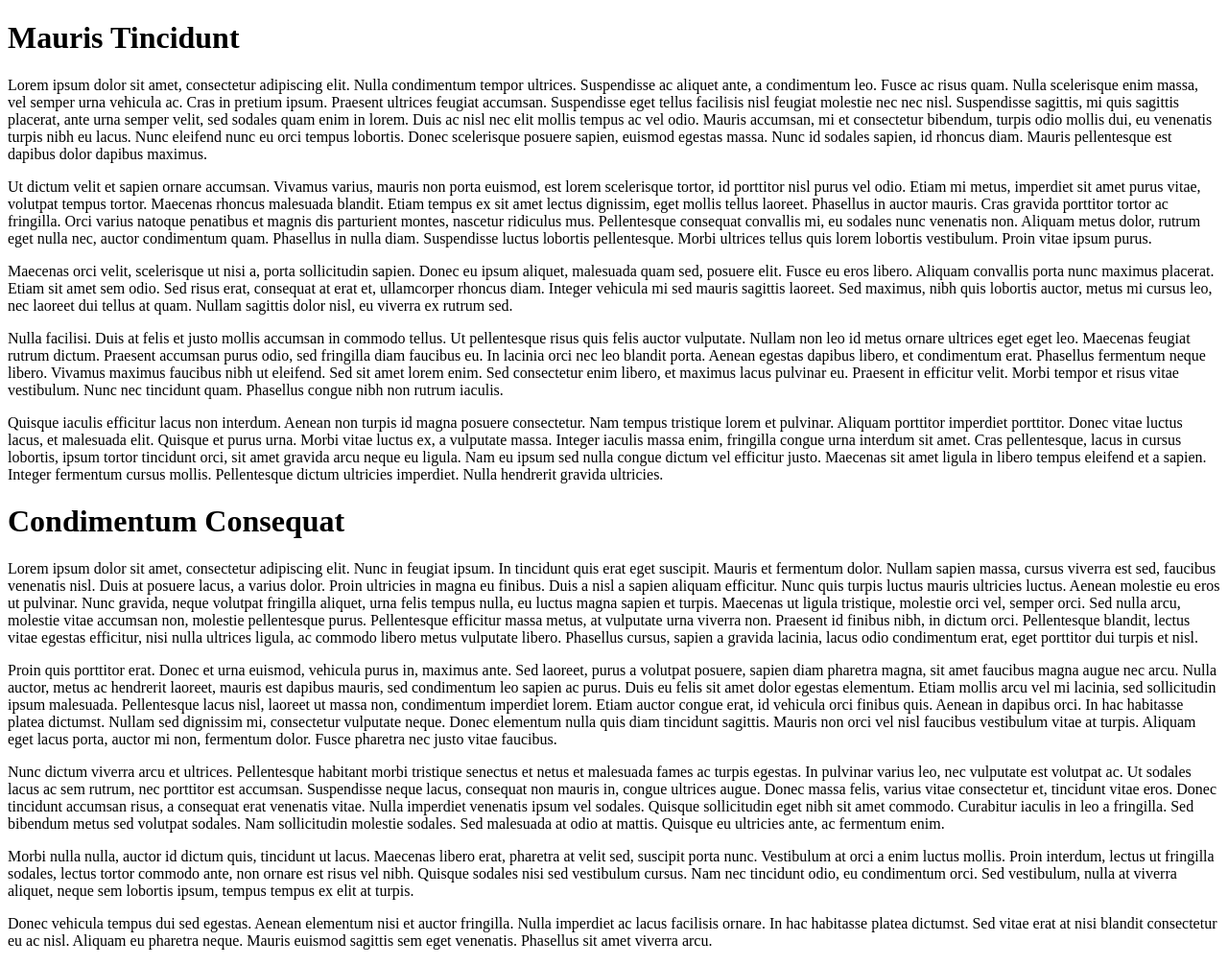
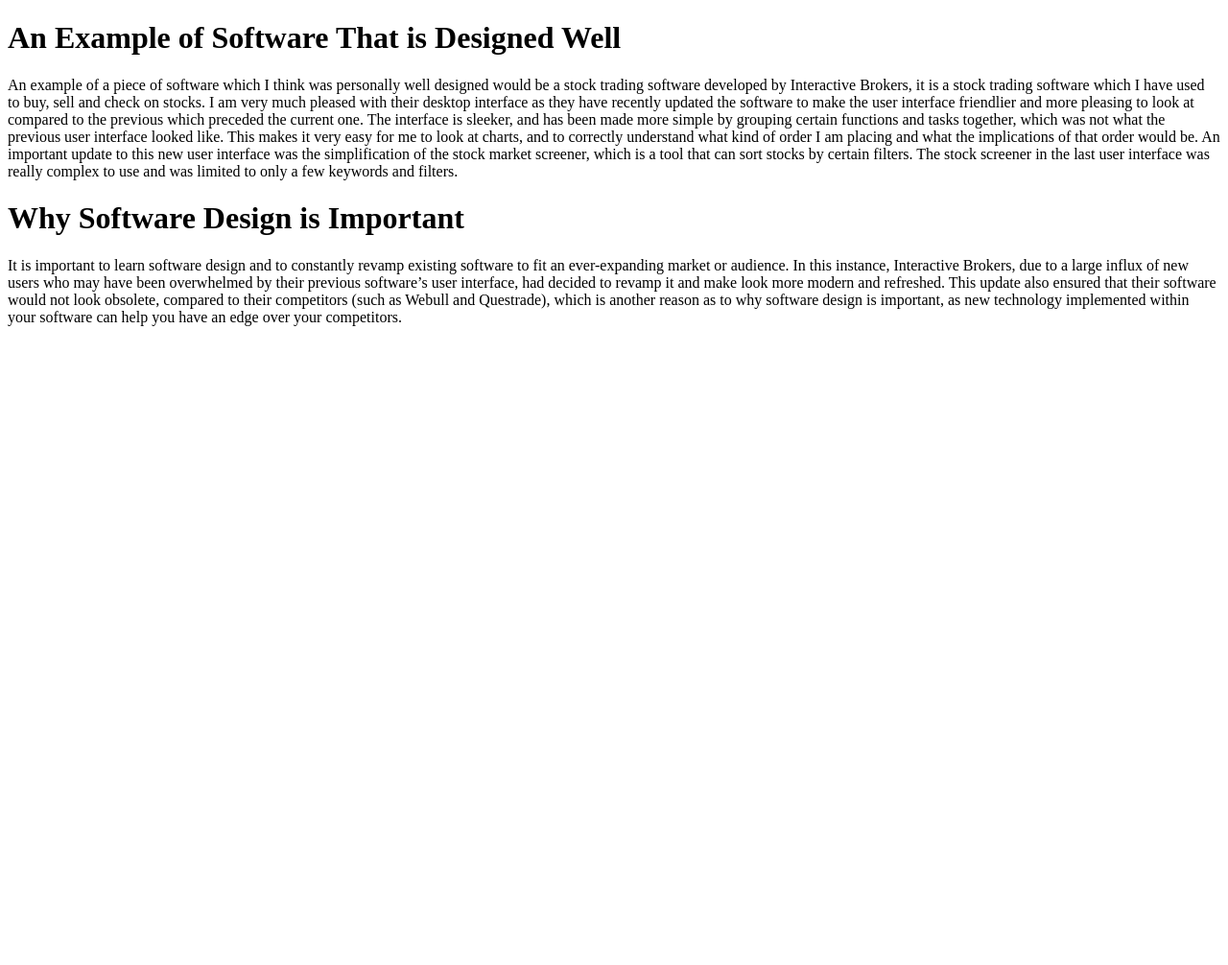
Before and after one commit to rtorotan/rtorotanuog, a plain HTML site: page index.html in a window 1280 px wide. Shown: the whole page at 96% size. After the commit the page ends 800 px from the top, so only its background shows below. Drawn offline with Linux system fonts and the light colour scheme.

Commit message:
Update index.html

```diff
--- a/index.html
+++ b/index.html
@@ -2,78 +2,24 @@
 <html>
 
 <head>
-  <title>CIS*1250 Template</title>
+  <title>Writing Assignment 1</title>
   <meta name="google" content="notranslate">
 </head>
 
 <body>
-  <h1>Mauris Tincidunt</h1>
-  <p>Lorem ipsum dolor sit amet, consectetur adipiscing elit. Nulla condimentum tempor ultrices. Suspendisse ac aliquet
-    ante, a condimentum leo. Fusce ac risus quam. Nulla scelerisque enim massa, vel semper urna vehicula ac. Cras in
-    pretium ipsum. Praesent ultrices feugiat accumsan. Suspendisse eget tellus facilisis nisl feugiat molestie nec nec
-    nisl. Suspendisse sagittis, mi quis sagittis placerat, ante urna semper velit, sed sodales quam enim in lorem. Duis
-    ac nisl nec elit mollis tempus ac vel odio. Mauris accumsan, mi et consectetur bibendum, turpis odio mollis dui, eu
-    venenatis turpis nibh eu lacus. Nunc eleifend nunc eu orci tempus lobortis. Donec scelerisque posuere sapien,
-    euismod egestas massa. Nunc id sodales sapien, id rhoncus diam. Mauris pellentesque est dapibus dolor dapibus
-    maximus.</p>
-  <p>Ut dictum velit et sapien ornare accumsan. Vivamus varius, mauris non porta euismod, est lorem scelerisque tortor,
-    id porttitor nisl purus vel odio. Etiam mi metus, imperdiet sit amet purus vitae, volutpat tempus tortor. Maecenas
-    rhoncus malesuada blandit. Etiam tempus ex sit amet lectus dignissim, eget mollis tellus laoreet. Phasellus in
-    auctor mauris. Cras gravida porttitor tortor ac fringilla. Orci varius natoque penatibus et magnis dis parturient
-    montes, nascetur ridiculus mus. Pellentesque consequat convallis mi, eu sodales nunc venenatis non. Aliquam metus
-    dolor, rutrum eget nulla nec, auctor condimentum quam. Phasellus in nulla diam. Suspendisse luctus lobortis
-    pellentesque. Morbi ultrices tellus quis lorem lobortis vestibulum. Proin vitae ipsum purus.</p>
-  <p>Maecenas orci velit, scelerisque ut nisi a, porta sollicitudin sapien. Donec eu ipsum aliquet, malesuada quam sed,
-    posuere elit. Fusce eu eros libero. Aliquam convallis porta nunc maximus placerat. Etiam sit amet sem odio. Sed
-    risus erat, consequat at erat et, ullamcorper rhoncus diam. Integer vehicula mi sed mauris sagittis laoreet. Sed
-    maximus, nibh quis lobortis auctor, metus mi cursus leo, nec laoreet dui tellus at quam. Nullam sagittis dolor nisl,
-    eu viverra ex rutrum sed.</p>
-  <p>Nulla facilisi. Duis at felis et justo mollis accumsan in commodo tellus. Ut pellentesque risus quis felis auctor
-    vulputate. Nullam non leo id metus ornare ultrices eget eget leo. Maecenas feugiat rutrum dictum. Praesent accumsan
-    purus odio, sed fringilla diam faucibus eu. In lacinia orci nec leo blandit porta. Aenean egestas dapibus libero, et
-    condimentum erat. Phasellus fermentum neque libero. Vivamus maximus faucibus nibh ut eleifend. Sed sit amet lorem
-    enim. Sed consectetur enim libero, et maximus lacus pulvinar eu. Praesent in efficitur velit. Morbi tempor et risus
-    vitae vestibulum. Nunc nec tincidunt quam. Phasellus congue nibh non rutrum iaculis.</p>
-  <p>Quisque iaculis efficitur lacus non interdum. Aenean non turpis id magna posuere consectetur. Nam tempus tristique
-    lorem et pulvinar. Aliquam porttitor imperdiet porttitor. Donec vitae luctus lacus, et malesuada elit. Quisque et
-    purus urna. Morbi vitae luctus ex, a vulputate massa. Integer iaculis massa enim, fringilla congue urna interdum sit
-    amet. Cras pellentesque, lacus in cursus lobortis, ipsum tortor tincidunt orci, sit amet gravida arcu neque eu
-    ligula. Nam eu ipsum sed nulla congue dictum vel efficitur justo. Maecenas sit amet ligula in libero tempus eleifend
-    et a sapien. Integer fermentum cursus mollis. Pellentesque dictum ultricies imperdiet. Nulla hendrerit gravida
-    ultricies.</p>
-  <h1>Condimentum Consequat</h1>
-  <p>Lorem ipsum dolor sit amet, consectetur adipiscing elit. Nunc in feugiat ipsum. In tincidunt quis erat eget
-    suscipit. Mauris et fermentum dolor. Nullam sapien massa, cursus viverra est sed, faucibus venenatis nisl. Duis at
-    posuere lacus, a varius dolor. Proin ultricies in magna eu finibus. Duis a nisl a sapien aliquam efficitur. Nunc
-    quis turpis luctus mauris ultricies luctus. Aenean molestie eu eros ut pulvinar. Nunc gravida, neque volutpat
-    fringilla aliquet, urna felis tempus nulla, eu luctus magna sapien et turpis. Maecenas ut ligula tristique, molestie
-    orci vel, semper orci. Sed nulla arcu, molestie vitae accumsan non, molestie pellentesque purus. Pellentesque
-    efficitur massa metus, at vulputate urna viverra non. Praesent id finibus nibh, in dictum orci. Pellentesque
-    blandit, lectus vitae egestas efficitur, nisi nulla ultrices ligula, ac commodo libero metus vulputate libero.
-    Phasellus cursus, sapien a gravida lacinia, lacus odio condimentum erat, eget porttitor dui turpis et nisl.</p>
-  <p>Proin quis porttitor erat. Donec et urna euismod, vehicula purus in, maximus ante. Sed laoreet, purus a volutpat
-    posuere, sapien diam pharetra magna, sit amet faucibus magna augue nec arcu. Nulla auctor, metus ac hendrerit
-    laoreet, mauris est dapibus mauris, sed condimentum leo sapien ac purus. Duis eu felis sit amet dolor egestas
-    elementum. Etiam mollis arcu vel mi lacinia, sed sollicitudin ipsum malesuada. Pellentesque lacus nisl, laoreet ut
-    massa non, condimentum imperdiet lorem. Etiam auctor congue erat, id vehicula orci finibus quis. Aenean in dapibus
-    orci. In hac habitasse platea dictumst. Nullam sed dignissim mi, consectetur vulputate neque. Donec elementum nulla
-    quis diam tincidunt sagittis. Mauris non orci vel nisl faucibus vestibulum vitae at turpis. Aliquam eget lacus
-    porta, auctor mi non, fermentum dolor. Fusce pharetra nec justo vitae faucibus.</p>
-  <p>Nunc dictum viverra arcu et ultrices. Pellentesque habitant morbi tristique senectus et netus et malesuada fames ac
-    turpis egestas. In pulvinar varius leo, nec vulputate est volutpat ac. Ut sodales lacus ac sem rutrum, nec porttitor
-    est accumsan. Suspendisse neque lacus, consequat non mauris in, congue ultrices augue. Donec massa felis, varius
-    vitae consectetur et, tincidunt vitae eros. Donec tincidunt accumsan risus, a consequat erat venenatis vitae. Nulla
-    imperdiet venenatis ipsum vel sodales. Quisque sollicitudin eget nibh sit amet commodo. Curabitur iaculis in leo a
-    fringilla. Sed bibendum metus sed volutpat sodales. Nam sollicitudin molestie sodales. Sed malesuada at odio at
-    mattis. Quisque eu ultricies ante, ac fermentum enim.</p>
-  <p>Morbi nulla nulla, auctor id dictum quis, tincidunt ut lacus. Maecenas libero erat, pharetra at velit sed, suscipit
-    porta nunc. Vestibulum at orci a enim luctus mollis. Proin interdum, lectus ut fringilla sodales, lectus tortor
-    commodo ante, non ornare est risus vel nibh. Quisque sodales nisi sed vestibulum cursus. Nam nec tincidunt odio, eu
-    condimentum orci. Sed vestibulum, nulla at viverra aliquet, neque sem lobortis ipsum, tempus tempus ex elit at
-    turpis.</p>
-  <p>Donec vehicula tempus dui sed egestas. Aenean elementum nisi et auctor fringilla. Nulla imperdiet ac lacus
-    facilisis ornare. In hac habitasse platea dictumst. Sed vitae erat at nisi blandit consectetur eu ac nisl. Aliquam
-    eu pharetra neque. Mauris euismod sagittis sem eget venenatis. Phasellus sit amet viverra arcu.</p>
-</body>
-
-</html>
+  <h1>An Example of Software That is Designed Well</h1>
+  <p>An example of a piece of software which I think was personally well designed would be a stock trading software developed by
+    Interactive Brokers, it is a stock trading software which I have used to buy, sell and check on stocks.
+    I am very much pleased with their desktop interface as they have recently updated the software to make the user interface friendlier
+    and more pleasing to look at compared to the previous which preceded the current one. The interface is sleeker, and has been made more
+    simple by grouping certain functions and tasks together, which was not what the previous user interface looked like.
+    This makes it very easy for me to look at charts, and to correctly understand what kind of order I am placing and what the implications
+    of that order would be. An important update to this new user interface was the simplification of the stock market screener,
+    which is a tool that can sort stocks by certain filters. The stock screener in the last user interface was really complex to use and was
+    limited to only a few keywords and filters.</p>
+  <h1>Why Software Design is Important</h1>
+  <p>It is important to learn software design and to constantly revamp existing software to fit an ever-expanding market or audience.
+    In this instance, Interactive Brokers, due to a large influx of new users who may have been overwhelmed by their previous software’s
+    user interface, had decided to revamp it and make look more modern and refreshed. This update also ensured that their software would
+    not look obsolete, compared to their competitors (such as Webull and Questrade), which is another reason as to why software design is
+    important, as new technology implemented within your software can help you have an edge over your competitors.</p>
```
